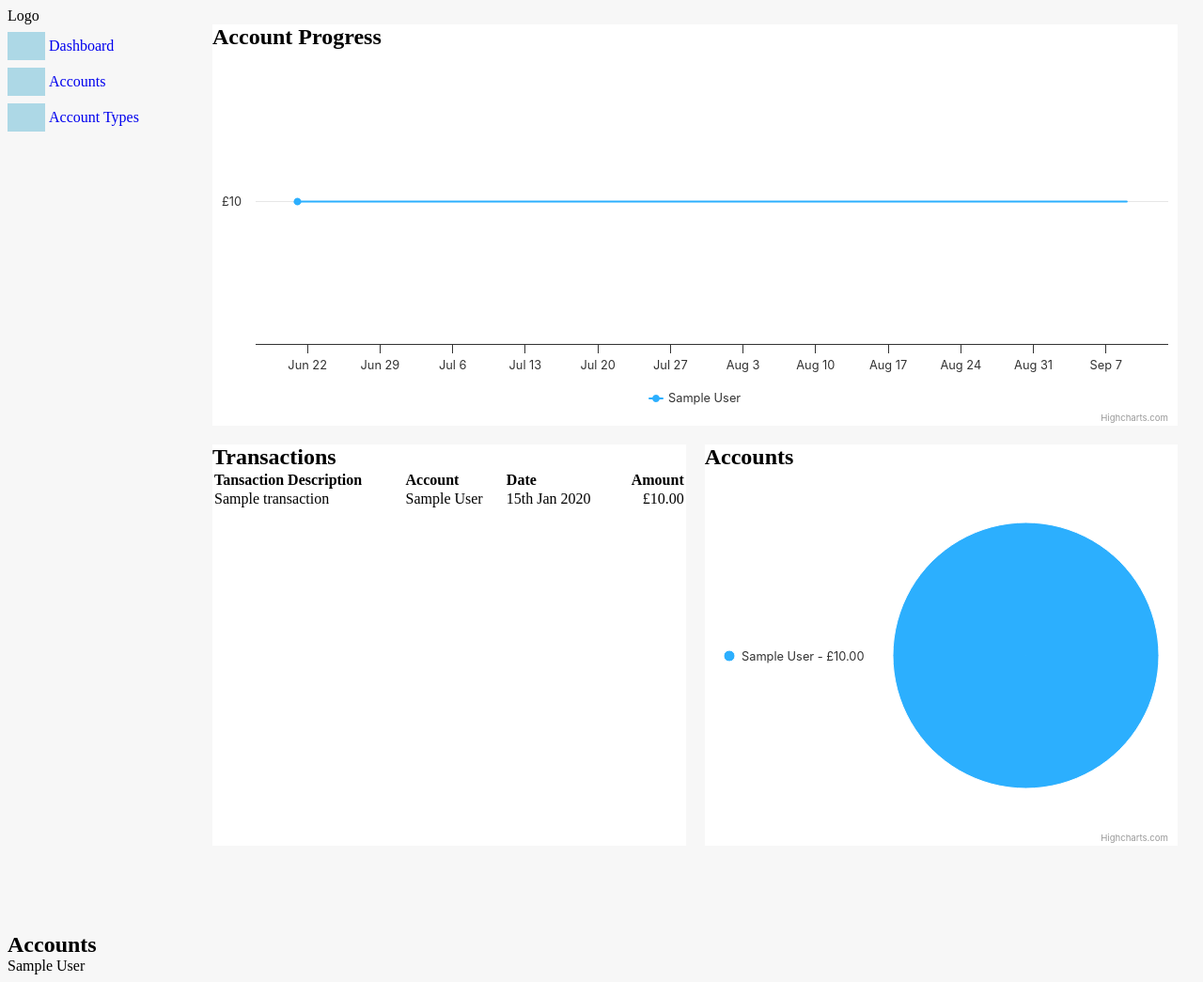
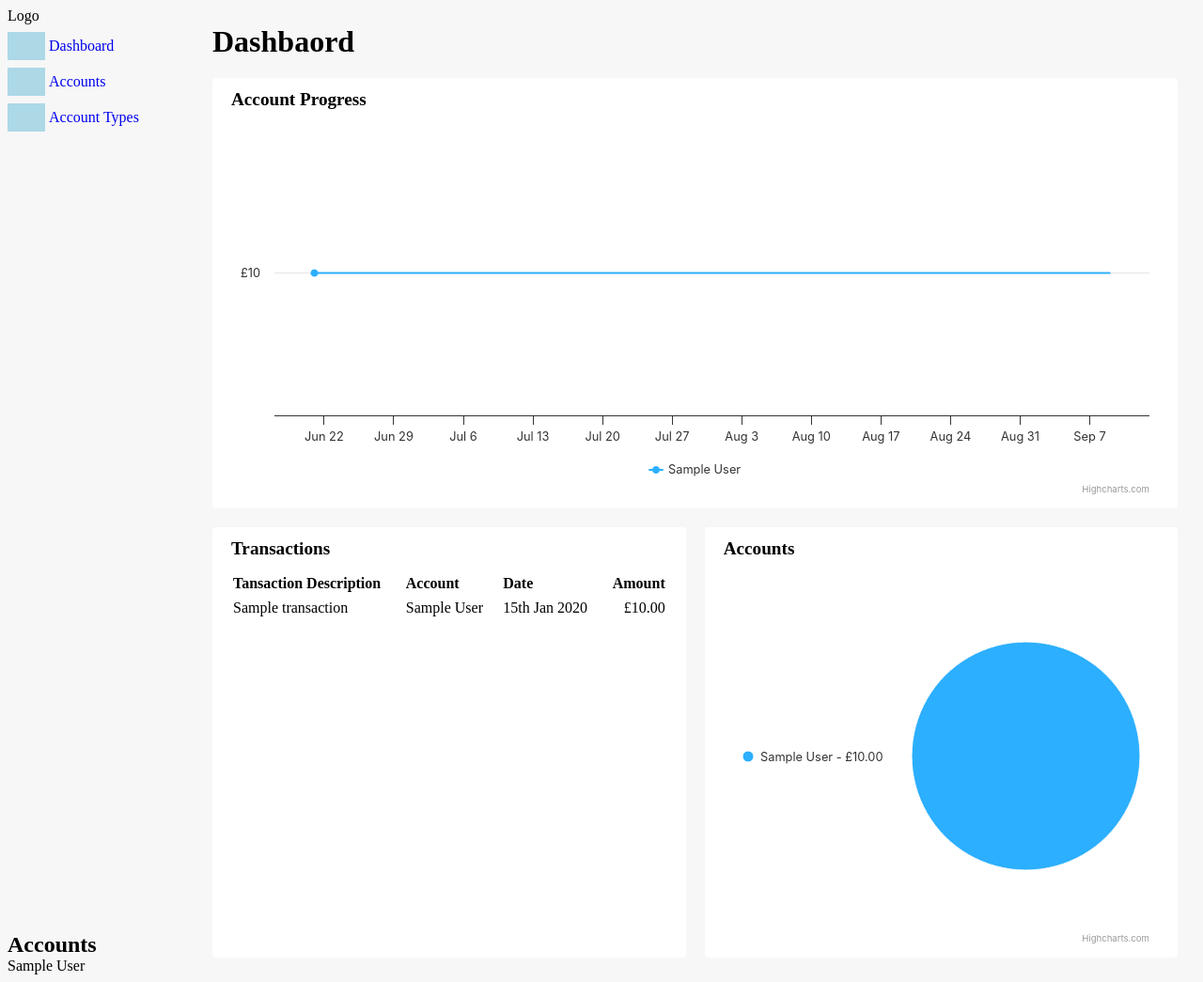
Before and after one commit to JD2410/Finances, a Django app: page / in a window 1280 px wide. Shown: the whole page at 94% size. Run offline with Django 5.2, Linux system fonts and the light colour scheme; tables that the repository leaves empty hold one stand-in row (values such as "Sample post").

Commit message:
base formatting and styling

```diff
--- a/finances/static/styles.css
+++ b/finances/static/styles.css
@@ -4,6 +4,7 @@
 }
 body {
     background-color: rgb(247, 247, 247);
+    font-size: 16px;
 }
 .page-container {
     display: flex;
@@ -51,6 +52,7 @@ body {
 }
 .container {
     max-width: 1200px;
+
     display: flex;
     flex-direction: column;
     align-self: center;
@@ -76,9 +78,44 @@ body {
 
     .widget {
         background-color: #fff;
+        border-radius: 4px;
+
+        .header {
+            padding: 12px 20px 6px 20px;
+            h2 {
+                font-size: 1.2em;
+            }
+        }
+        .body {
+            padding: 6px 20px 12px 20px;
+
+            table {
+                width: 100%;
+                td, th {
+                    text-align: left;
+                    padding: 3px 6px;
+
+                    &:first-child {
+                        padding-left: 0;
+                    }
+                    &:last-child {
+                        padding-right: 0;
+                    }
+                    &.right {
+                        text-align: right;
+                    }
+                }
+            }
+        }
 
         &.full {
             grid-column: 1 / span 2;
         }
     }
 }
+.page {
+    background-color: #fff;
+    padding: 20px;
+    border-radius: 4px;
+    height: 100%;
+}
--- a/finances/templates/dashboard.html
+++ b/finances/templates/dashboard.html
@@ -18,18 +18,20 @@
     <div class="page-container">
         {% include "_partials/header.html" %}
         <div class="main-area">
+
             <div class="container widget-area">
+                <h1>Dashbaord</h1>
                 <div class="widget full">
                     <div class="header">
                         <h2>Account Progress</h2>
                     </div>
-                    <div id="accountProgress" class="highcharts-light"></div>
+                    <div id="accountProgress" class="highcharts-light body"></div>
                 </div>
                 <div class="widget">
                     <div class="header">
                         <h2>Transactions</h2>
                     </div>
-                    <div id="recentTransactions">
+                    <div class="body">
                         {% if recent_transactions %}
                             <table>
                                 <thead>
@@ -37,7 +39,7 @@
                                         <th>Tansaction Description</th>
                                         <th>Account</th>
                                         <th>Date</th>
-                                        <th class="account">Amount</th>
+                                        <th class="right">Amount</th>
                                     </tr>
                                 </thead>
                             <tbody>
@@ -46,7 +48,7 @@
                                     <td>{{ transaction.name }}</td>
                                     <td>{{ transaction.accountId.name }} </td>
                                     <td>{{ transaction.date|date:"jS M Y" }} </td>
-                                    <td class="account">£{{ transaction.amount|floatformat:2 }}</td>
+                                    <td class="right">£{{ transaction.amount|floatformat:2 }}</td>
                                 </tr>
                                 {% endfor %}
                             </tbody>
@@ -60,7 +62,7 @@
                     <div class="header">
                         <h2>Accounts</h2>
                     </div>
-                    <div id="piechart"  class="highcharts-light"></div>
+                    <div id="piechart"  class="highcharts-light body"></div>
                 </div>
             </div>
         </div>
--- a/finances/templates/savings.html
+++ b/finances/templates/savings.html
@@ -19,7 +19,7 @@
     <div class="page-container">
         {% include "_partials/header.html" %}
         <div class="main-area">
-            <div class="container">
+            <div class="container page">
                 <div class="page-header">
                     <div>
                         <h1>Savings</h1><button class='open-modal' data-modal="savingAccount">Create Savings Account</button></div>
--- a/finances/templates/settings/accounttype.html
+++ b/finances/templates/settings/accounttype.html
@@ -19,7 +19,7 @@
     <div class="page-container">
         {% include "_partials/header.html" %}
         <div class="main-area">
-            <div class="container">
+            <div class="container page">
                 <div class="page-header">
                     <div>
                         <h1>Account Types</h1>
--- a/finances/templates/uploader.html
+++ b/finances/templates/uploader.html
@@ -17,7 +17,7 @@
     <div class="page-container">
         {% include '_partials/header.html' %}
         <div class="main-area">
-            <div class="container">
+            <div class="container page">
                 <div class="page-header">
                     <h1>Uploader</h1>
                     <div>
```
